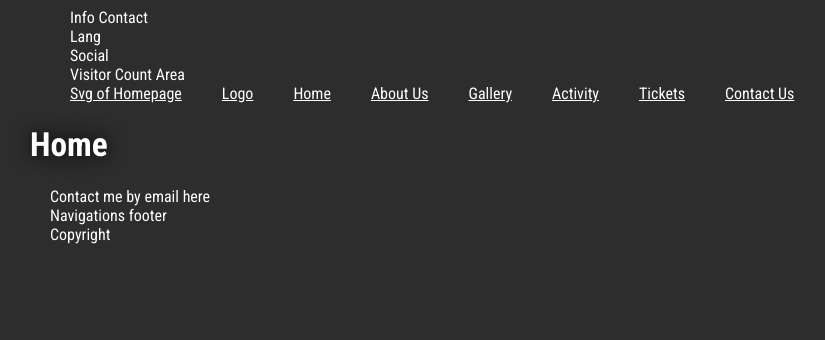
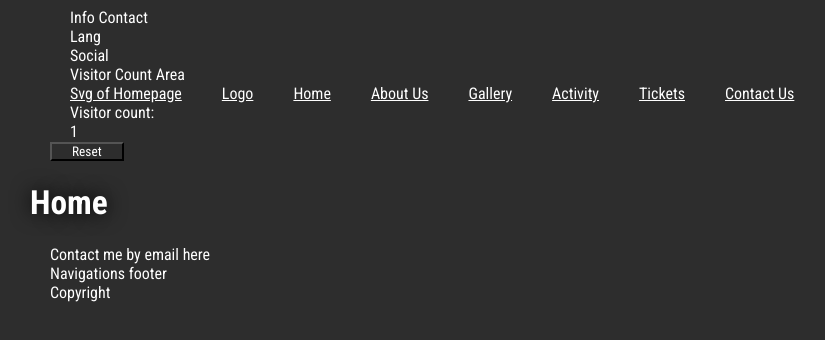
Before and after one commit to Preit289/E_Project_Group_1, a React (Create React App) app: page / in a window 1280 px wide. Shown: the top 340 px of the page, without its empty margins (58-883 px from the left). Built offline with nearby package versions, Linux system fonts and the light colour scheme.

Commit message:
Update Header components

```diff
--- a/src/components/Header.jsx
+++ b/src/components/Header.jsx
@@ -1,6 +1,32 @@
+import React, { useState, useLayoutEffect, useRef, useCallback } from "react";
 import "../styles/components/Header.scss";
 import { Link } from "react-router-dom";
 const Header = () => {
+  const [visitCount, setVisitCount] = useState(0);
+  const isInitialMount = useRef(true); // Biến cờ để kiểm soát lần render đầu tiên
+  // Load visit count from localStorage and increment it
+  useLayoutEffect(() => {
+    if (isInitialMount.current) {
+      // Chỉ chạy logic này ở lần render đầu tiên
+      const storedVisitCount = localStorage.getItem("page_view");
+      if (storedVisitCount) {
+        const newCount = Number(storedVisitCount) + 1; // Tăng giá trị lên 1
+        setVisitCount(newCount);
+        localStorage.setItem("page_view", newCount);
+      } else {
+        setVisitCount(1); // Nếu không có giá trị, đặt thành 1
+        localStorage.setItem("page_view", 1);
+      }
+      isInitialMount.current = false; // Đánh dấu đã render lần đầu
+    }
+  }, []);
+
+  // Reset visit count to 0
+  const handleReset = useCallback(() => {
+    localStorage.setItem("page_view", 0); // Đặt lại giá trị trong localStorage thành 0
+    setVisitCount(0); // Đặt lại visitCount thành 0
+  }, []);
+
   return (
     <>
       <div className="Header">
@@ -22,6 +48,13 @@ const Header = () => {
           <Link to="/tickets">Tickets</Link>
           <Link to="/contactus">Contact Us</Link>
         </nav>
+        <div className="visitor-count">
+          <div>Visitor count:</div>
+          <div className="website-counter">{visitCount}</div>
+          <button id="reset" onClick={handleReset}>
+            Reset
+          </button>
+        </div>
       </div>
     </>
   );
```
